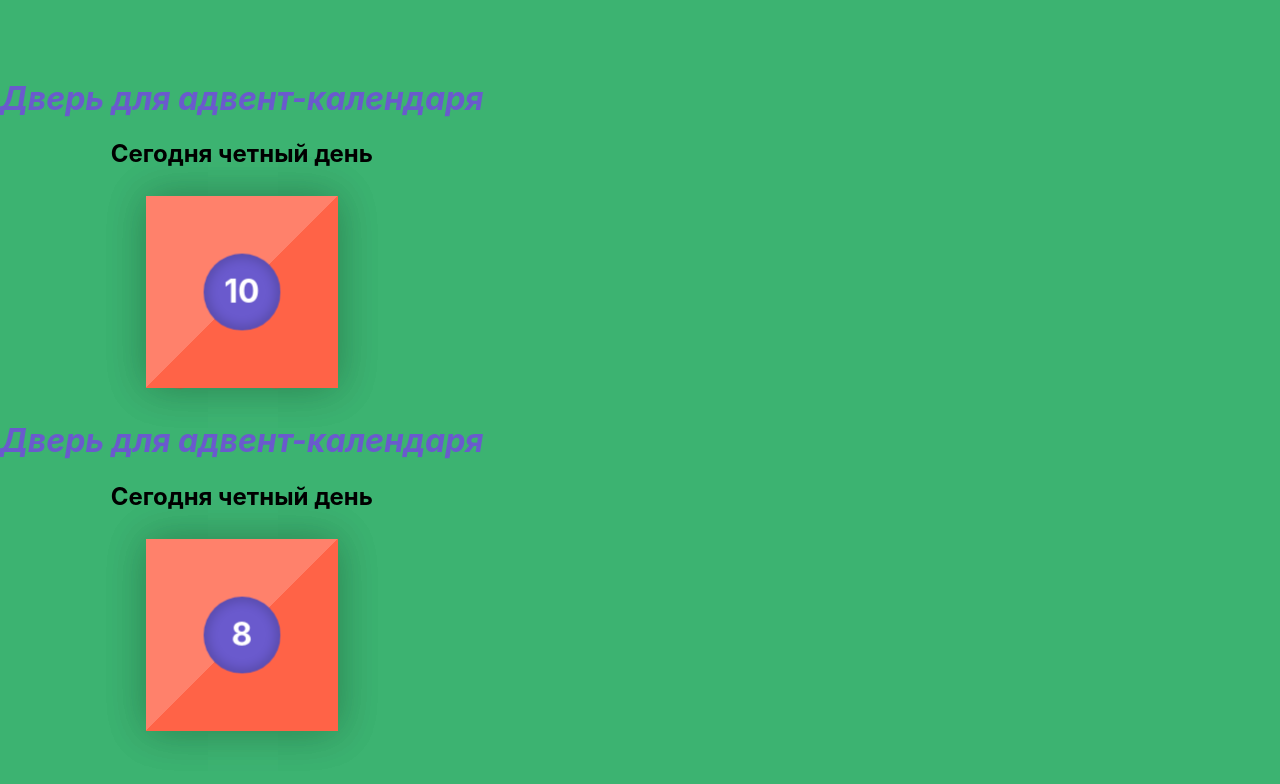
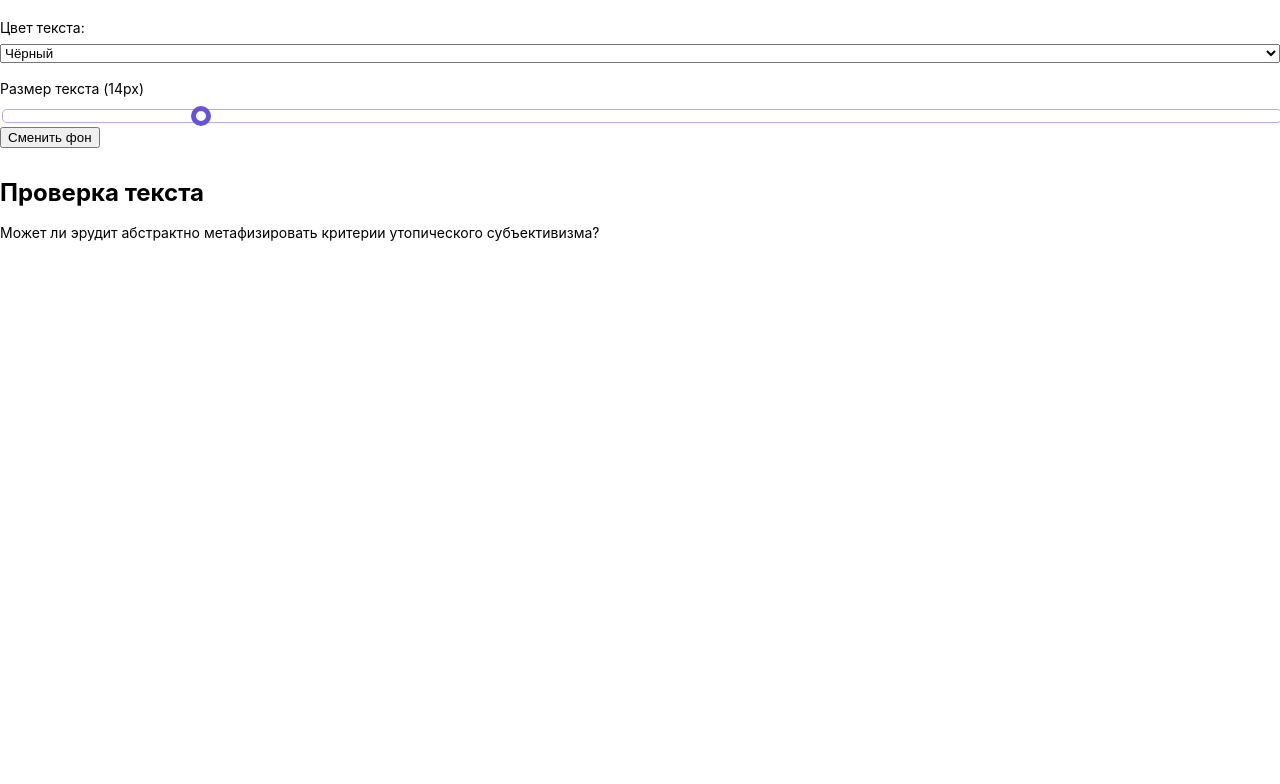
Before and after one commit to Melvia/creative-react, a React app: page / in a window 1280 px wide. Built offline with nearby package versions, Linux system fonts and the light colour scheme.

Commit message:
обработка событий

```diff
--- a/public/index.html
+++ b/public/index.html
@@ -24,7 +24,8 @@
       work correctly both with client-side routing and a non-root public URL.
       Learn how to configure a non-root public URL by running `npm run build`.
     -->
-    <title>React App</title>
+    <title>Events</title>
+
   </head>
   <body>
     <noscript>You need to enable JavaScript to run this app.</noscript>
--- a/src/components/Door_function/Door.css
+++ /dev/null
@@ -1,141 +0,0 @@
-@keyframes shake {
-  0% {
-    transform: rotate(0deg);
-  }
-  20% {
-    transform: rotate(-20deg);
-  }
-  40% {
-    transform: rotate(20deg);
-  }
-  60% {
-    transform: rotate(-10deg);
-  }
-  80% {
-    transform: rotate(10deg);
-  }
-  100% {
-    transform: rotate(0deg);
-  }
-}
-html,
-body {
-  height: 100%;
-}
-body {
-  background-color: MediumSeaGreen;
-  display: flex;
-  align-items: center;
-}
-main {
-  text-align: center;
-  margin: 0 auto;
-  max-width: 48em;
-}
-
-.title {
-  color: slateblue;
-  font-style: italic;
-}
-.present {
-  position: relative;
-  display: inline-block;
-  width: 12em;
-  height: 12em;
-  margin: 0.5em;
-
-  perspective: 850px;
-  z-index: 666;
-}
-.present__pane,
-.present__content {
-  width: inherit;
-  height: inherit;
-}
-.present__pane {
-  position: relative;
-  background: linear-gradient(135deg, #ff816b 50%, Tomato 50%);
-  transform-style: preserve-3d;
-  transform-origin: 0;
-  perspective: 850px;
-  text-align: center;
-  box-shadow: 0 0 40px 0 rgba(0, 0, 0, 0.15);
-  cursor: pointer;
-  transition: all 0.2s ease-out;
-}
-.present__date {
-  position: absolute;
-  top: 50%;
-  left: 50%;
-  transform: translate(-50%, -50%);
-  width: 2.4em;
-  height: 2.4em;
-  margin: 0;
-  font-size: 2em;
-  line-height: 2.4em;
-  background: SlateBlue;
-  color: white;
-  border-radius: 50%;
-  box-shadow: inset 0 0 10px 5px rgba(0, 0, 0, 0.15);
-}
-
-
-
-.present:hover {
-  z-index: 999;
-}
-.present:hover .present__pane {
-  background: linear-gradient(135deg, #ff8e7a 50%, #ff7961 50%);
-  transform: rotateY(-97deg);
-  perspective-origin: 0;
-  transition: all 0.25s ease-in;
-}
-.present:hover .present__date {
-  backface-visibility: hidden;
-}
-.present:hover .present__bauble {
-  display: inline-block;
-  transform-origin: 50% 0;
-  animation: shake 0.7s;
-}
-.present__content {
-  position: absolute;
-  top: 0;
-  left: 0;
-  background: violet;
-  box-shadow: 0 0 40px 0 rgba(0, 0, 0, 0.15),
-    inset 0 0 30px 20px rgba(0, 0, 0, 0.15);
-  z-index: -1;
-}
-.present__bauble {
-  position: relative;
-  width: 2.6666666667em;
-  height: 2.6666666667em;
-  background: Violet;
-  margin: 25% auto 0 auto;
-  font-size: 2.6666666667em;
-  line-height: 2.6666666667em;
-  border-radius: 50%;
-}
-.present__bauble::after {
-  content: "";
-  position: absolute;
-  top: -5%;
-  left: 50%;
-  width: 30%;
-  height: 10%;
-  margin-left: -15%;
-  background: inherit;
-}
-.present__bauble::before {
-  content: "";
-  position: absolute;
-  top: -15%;
-  left: 50%;
-  width: 12%;
-  height: 20%;
-  margin-left: -12%;
-  border: 0.35rem solid Violet;
-  border-radius: 50%;
-  z-index: 0;
-}
--- /dev/null
+++ b/src/components/Event_component/EventComponent.js
@@ -0,0 +1,96 @@
+import "./event_component.css";
+import React from "react";
+import { Component } from "react";
+
+class EventComponent extends React.Component {
+  constructor(props) {
+    super(props);
+    this.state = { color: "black", fontSize: 14, bgColor: 'white' };
+    this.handleColor = this.handleColor.bind(this);
+    this.handleFontSize = this.handleFontSize.bind(this);
+    this.handleBackground = this.handleBackground.bind(this);
+  }
+
+  handleColor(e) {
+    this.setState({ color: e.target.value });
+  }
+
+  handleFontSize(e) {
+    console.log("меняем размер");
+    this.setState({ fontSize: e.target.value });
+  }
+
+  handleBackground() {
+    console.log("меняем фон");
+
+    this.setState({ bgColor: this.state.bgColor === 'white' ? 'black' : 'white' });
+  }
+
+  render() {
+    return (
+      <main className="index-main" style={{backgroundColor : this.state.bgColor}}>
+        <div className="controls">
+          <div className="container">
+            <div className="color-filters">
+              <label style={{ color: this.state.color}}>
+                Цвет текста:
+                <select
+                  className="filter color-setting"
+                  name="font-color"
+                  value={this.state.color}
+                  onChange={this.handleColor}
+                >
+                    <option value="black">Чёрный</option>
+                    <option value="white">Белый</option>
+                    <option value="ghostwhite">Светло-серый</option>
+                    <option value="pink">Розовый</option>
+                    <option value="darkred">Тёмно-красный</option>
+                    <option value="darkorange">Оранжевый</option>
+                    <option value="saddlebrown">Коричневый</option>
+                    <option value="gold">Золотой</option>
+                    <option value="greenyellow">Салатовый</option>
+                    <option value="forestgreen">Зелёный</option>
+                    <option value="aquamarine">Аквамарин</option>
+                    <option value="lightskyblue">Небесно-голубой</option>
+                    <option value="lightsteelblue">Серо-голубой</option>
+                    <option value="darkblue">Тёмно-синий</option>
+                    <option value="indigo">Индиго</option>
+                    <option value="mediumpurple">Фиолетовый</option>
+                    <option value="purple">Пурпурный</option>
+                </select>
+              </label>
+            </div>
+            <label style={{ color: this.state.color}}>
+              Размер текста (
+              <output className="pixels">{this.state.fontSize}</output>px)
+              <input
+                className="size-setting"
+                type="range"
+                min="8"
+                max="48"
+                step="1"
+                value={this.state.fontSize}
+                onInput={this.handleFontSize}
+              />
+            </label>
+            <button onClick={this.handleBackground}>Сменить фон</button>
+          </div>
+        </div>
+        <article className="longread">
+          <div className="container">
+            <h1 style={{ color: this.state.color}} >Проверка текста</h1>
+            <p
+              style={{ color: this.state.color,
+                fontSize: this.state.fontSize  + 'px'}}
+            >
+              Может ли эрудит абстрактно метафизировать критерии утопического
+              субъективизма?
+            </p>
+          </div>
+        </article>
+      </main>
+    );
+  }
+}
+
+export default EventComponent;
--- /dev/null
+++ b/src/components/Event_component/event_component.css
@@ -0,0 +1,116 @@
+/* Стилизация лонгрида */
+.controls {
+  padding: 16px 0 6px;
+  overflow-x: hidden;
+}
+
+.controls label {
+  font-size: 14px;
+  line-height: 24px;
+  margin-bottom: 14px;
+}
+
+.color-filters {
+  display: flex;
+  margin-right: -20px;
+}
+
+.color-filters label {
+  display: flex;
+  flex-direction: column;
+  flex-grow: 1;
+  margin-right: 20px;
+}
+
+.color-filters .filter {
+  margin-top: 4px;
+}
+
+.controls .filter {
+  margin-left: 0;
+}
+
+.longread {
+  min-height: calc(100vh - 237px);
+  padding-bottom: 1em;
+}
+
+.longread h1 {
+  margin: 1em 0 0.6em;
+  line-height: 1.2;
+}
+
+.longread p {
+  margin: 0 0 0.8em;
+  line-height: 1.6;
+}
+
+/* Кроссбраузерный рендж без скриптов */
+.size-setting {
+  -webkit-appearance: none;
+  -moz-appearance: none;
+  appearance: none;
+  display: block;
+  width: 100%;
+  height: 10px;
+  margin-top: 8px;
+  padding: 2px 0;
+  border-radius: 5px;
+  outline-offset: 0;
+}
+
+.size-setting::-webkit-slider-thumb {
+  box-sizing: border-box;
+  -webkit-appearance: none;
+  width: 20px;
+  height: 20px;
+  border-radius: 50%;
+}
+
+.size-setting::-moz-range-thumb {
+  box-sizing: border-box;
+  -moz-appearance: none;
+  width: 20px;
+  height: 20px;
+  border-radius: 50%;
+}
+
+.size-setting::-ms-thumb {
+  box-sizing: border-box;
+  width: 20px;
+  height: 20px;
+  border-radius: 50%;
+}
+
+.size-setting {
+  background-color: #ffffff;
+  box-shadow: inset 0 0 0 1px #b6aaff;
+  outline-color: #b6aaff;
+}
+
+.size-setting::-webkit-slider-thumb {
+  background-color: #ffffff;
+  border: 5px solid #6653d9;
+}
+
+.size-setting::-moz-range-thumb {
+  background-color: #ffffff;
+  border: 5px solid #6653d9;
+}
+
+.size-setting::-ms-thumb {
+  background-color: #ffffff;
+  border: 5px solid #6653d9;
+}
+
+.size-setting::-webkit-slider-thumb:active {
+  background-color: #6653d9;
+}
+
+.size-setting::-moz-range-thumb:active {
+  background-color: #6653d9;
+}
+
+.size-setting::-ms-thumb:active {
+  background-color: #6653d9;
+}
--- a/src/index.js
+++ b/src/index.js
@@ -1,15 +1,12 @@
 import React from "react";
 import ReactDOM from "react-dom";
 import "./index.css";
-import DoorClass from "./components/Door_Class/Door";
-
-import DoorFunction from "./components/Door_Class/Door";
+import EventComponent from "./components/Event_component/EventComponent";
 
 ReactDOM.render(
   <React.StrictMode>
     <>
-      <DoorClass currentDate={new Date().getDate()} />
-      <DoorFunction currentDate={8} />
+      <EventComponent />
     </>
   </React.StrictMode>,
   document.getElementById("root")
```
Also changed, not shown: src/components/Door_function/Door.js (deleted, +0 -28 lines), README.md, src/components/images/Gingerbread-Man.svg (deleted).
